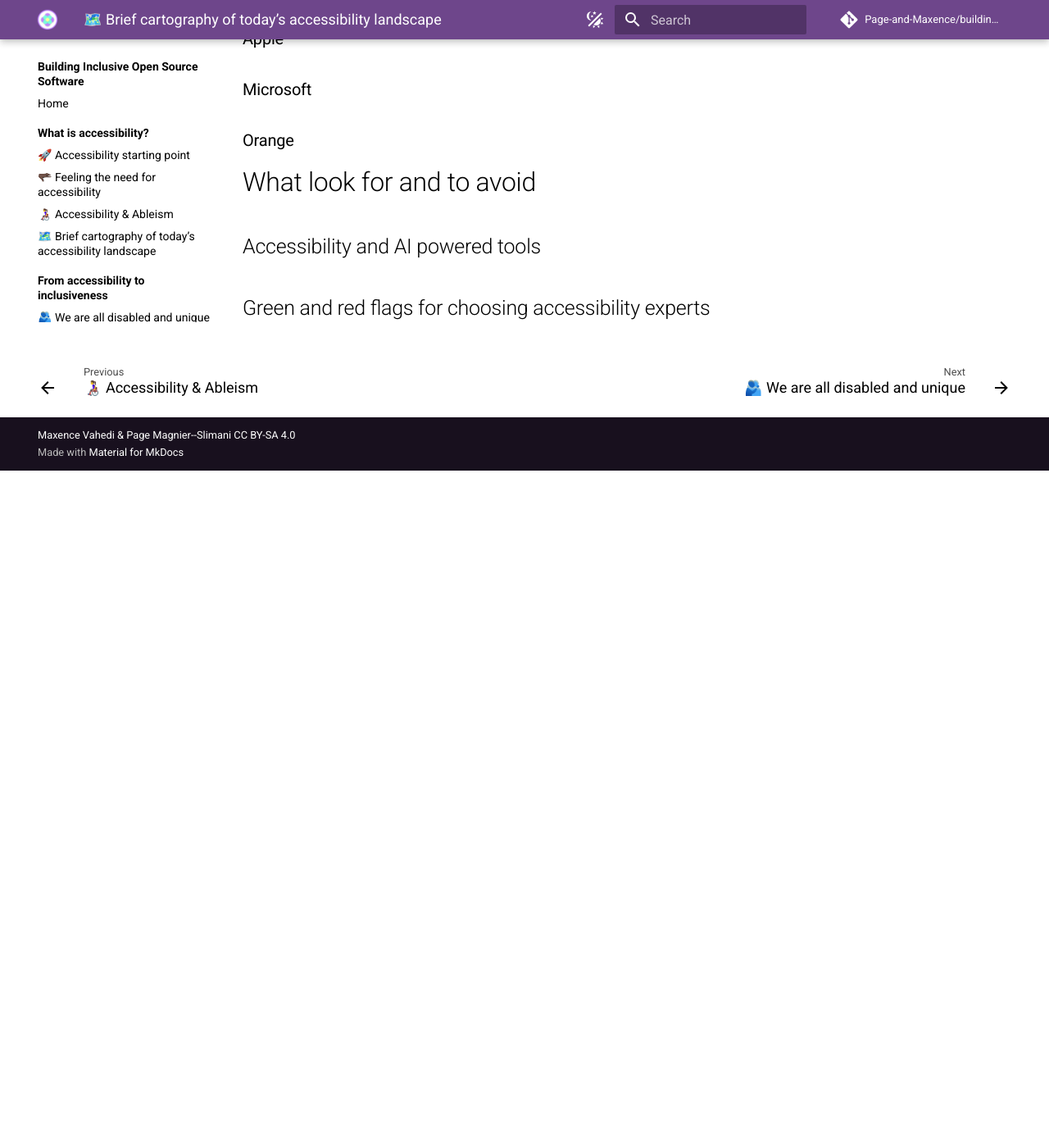
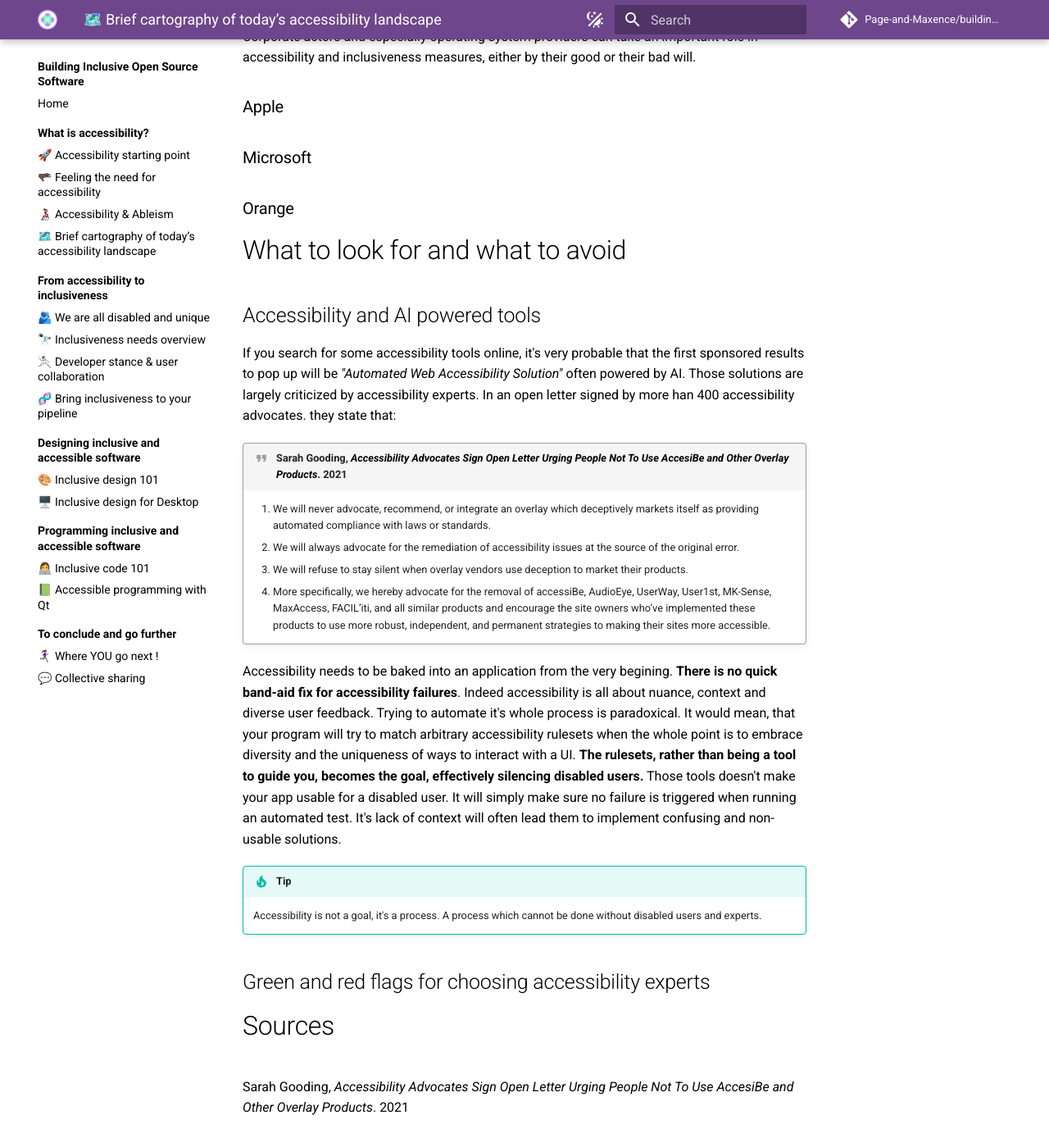
Before and after one commit to savoirfairelinux/building-inclusive-open-source-software, an MkDocs documentation site: the page built from docs/A-BCT.md, in a window 1280 px wide and 1400 px high, scrolled down 5083 px. Shown: the whole window at 82% size. Built offline with MkDocs 1.6.1 and Material for MkDocs 9.7.7, drawn with Linux system fonts in a browser that asks for light colours; comment, search, counter and statistics services are not loaded; before the commit the page ends 5657 px from its top, so only the background shows below that; some of the changed text lies outside the part shown.

Commit message:
A-BCT: added part about AI tools

```diff
--- a/docs/A-BCT.md
+++ b/docs/A-BCT.md
@@ -49,7 +49,7 @@
 
 ![Stats about the diversity in the technical architecture group of the W3C. While it's getting better, they had no women nor non binary people until 2011. The full chart in tabular version is available at this link: https://www.w3.org/2024/07/diversity/descriptions.html#tag-gender](ressources/A-WhatIsAccessibility/w3cStats.png)
 
-### Appt Foundation
+### The Appt Foundation
 
 The Appt foundation is a non-profit organization started in the netherlands that specialize on mobile applicative accessibility. It doesn't have employees but work with experts and industrial partners. They have multiple extensive documentations including code samples about accessibility for mobile frameworks that is often way better than the official ones.
 
@@ -79,14 +79,33 @@
 
 ## Corporate actors
 
+Corporate actors and especially operating system providers can take an important role in accessibility and inclusiveness measures, either by their good or their bad will.
+
 ### Apple
 
 ### Microsoft
 
 ### Orange
 
-# What look for and to avoid
+# What to look for and what to avoid
 
 ## Accessibility and AI powered tools
 
+If you search for some accessibility tools online, it's very probable that the first sponsored results to pop up will be *"Automated Web Accessibility Solution"* often powered by AI. Those solutions are largely criticized by accessibility experts. In an open letter signed by more han 400 accessibility advocates. they state that:
+
+!!!quote "Sarah Gooding, *[Accessibility Advocates Sign Open Letter Urging People Not To Use AccesiBe and Other Overlay Products](https://wptavern.com/accessibility-advocates-sign-open-letter-urging-people-not-to-use-accesibe-and-other-overlay-products)*. 2021"
+    1. We will never advocate, recommend, or integrate an overlay which deceptively markets itself as providing automated compliance with laws or standards.
+    2. We will always advocate for the remediation of accessibility issues at the source of the original error.
+    3. We will refuse to stay silent when overlay vendors use deception to market their products.
+    4. More specifically, we hereby advocate for the removal of accessiBe, AudioEye, UserWay, User1st, MK-Sense, MaxAccess, FACIL’iti, and all similar products and encourage the site owners who’ve implemented these products to use more robust, independent, and permanent strategies to making their sites more accessible.
+
+Accessibility needs to be baked into an application from the very begining. **There is no quick band-aid fix for accessibility failures**. Indeed accessibility is all about nuance, context and diverse user feedback. Trying to automate it's whole process is paradoxical. It would mean, that your program will try to match arbitrary accessibility rulesets when the whole point is to embrace diversity and the uniqueness of ways to interact with a UI. **The rulesets, rather than being a tool to guide you, becomes the goal, effectively silencing disabled users.** Those tools doesn't make your app usable for a disabled user. It will simply make sure no failure is triggered when running an automated test. It's lack of context will often lead them to implement confusing and non-usable solutions.
+
+!!! Tip
+    Accessibility is not a goal, it's a process. A process which cannot be done without disabled users and experts.
+
 ## Green and red flags for choosing accessibility experts
+
+# Sources
+
+[Sarah Gooding, *Accessibility Advocates Sign Open Letter Urging People Not To Use AccesiBe and Other Overlay Products*. 2021](https://wptavern.com/accessibility-advocates-sign-open-letter-urging-people-not-to-use-accesibe-and-other-overlay-products)
```
Also changed, not shown: other parts of docs/A-BCT.md (+1 -1 lines).
